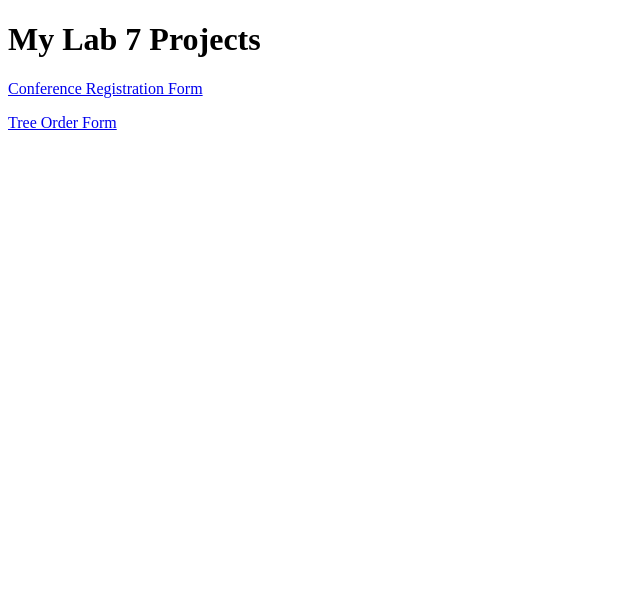
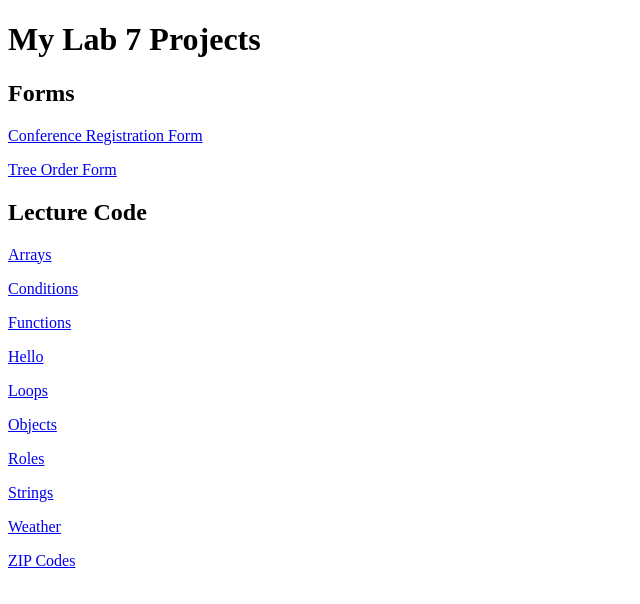
Before and after one commit to kirubel-w/Lab-7_Arrays-Objects-JSON, a plain HTML site: page index.html in a window 1280 px wide. Shown: the whole page, without its empty margins (0-640 px from the left). Drawn offline with Linux system fonts and the light colour scheme.

Commit message:
Refactor index.html to organize project links

```diff
--- a/index.html
+++ b/index.html
@@ -8,6 +8,8 @@
 <body>
     <h1>My Lab 7 Projects</h1>
 
+    <h2>Forms</h2>
+
     <p>
         <a href="ConferenceRegForm/">Conference Registration Form</a>
     </p>
@@ -15,5 +17,48 @@
     <p>
         <a href="TreeOrderForm/">Tree Order Form</a>
     </p>
+
+    <h2>Lecture Code</h2>
+
+    <p>
+        <a href="Lecture-Code/arrays.js">Arrays</a>
+    </p>
+
+    <p>
+        <a href="Lecture-Code/conditions.js">Conditions</a>
+    </p>
+
+    <p>
+        <a href="Lecture-Code/functions.js">Functions</a>
+    </p>
+
+    <p>
+        <a href="Lecture-Code/hello.js">Hello</a>
+    </p>
+
+    <p>
+        <a href="Lecture-Code/loops.js">Loops</a>
+    </p>
+
+    <p>
+        <a href="Lecture-Code/objects.js">Objects</a>
+    </p>
+
+    <p>
+        <a href="Lecture-Code/roles.js">Roles</a>
+    </p>
+
+    <p>
+        <a href="Lecture-Code/strings.js">Strings</a>
+    </p>
+
+    <p>
+        <a href="Lecture-Code/weather.js">Weather</a>
+    </p>
+
+    <p>
+        <a href="Lecture-Code/zip.js">ZIP Codes</a>
+    </p>
+
 </body>
 </html>
```
Lines whose indentation alone changed are shown as unchanged.
